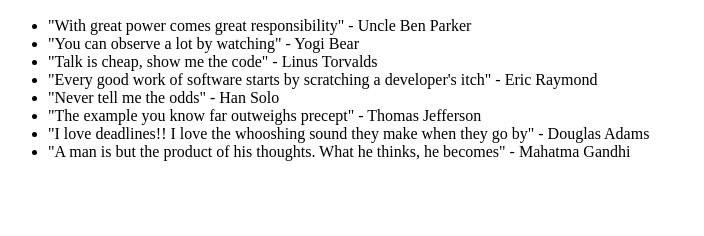
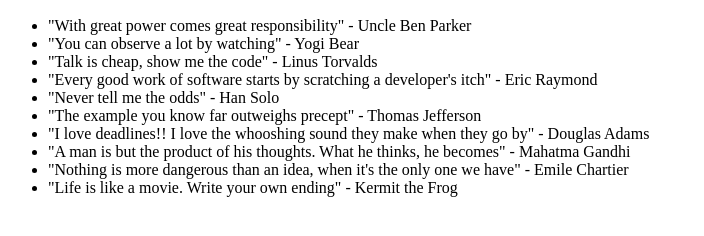
Before and after one commit to bennyPatto/0main_openSAP_repo, a plain HTML site: page index.html in a window 1280 px wide. Shown: the part 110-346 px from the top of the page, without its empty margins (0-704 px from the left). Drawn offline with Linux system fonts and the light colour scheme.

Commit message:
Added Kermit and Chartier quotes

```diff
--- a/index.html
+++ b/index.html
@@ -17,6 +17,8 @@
 			<li>"The example you know far outweighs precept" - Thomas Jefferson</li>
 			<li>"I love deadlines!! I love the whooshing sound they make when they go by" - Douglas Adams</li>
 			<li>"A man is but the product of his thoughts. What he thinks, he becomes" - Mahatma Gandhi</li>
+			<li>"Nothing is more dangerous than an idea, when it's the only one we have" - Emile Chartier</li>
+			<li>"Life is like a movie. Write your own ending" - Kermit the Frog</li>
 		</ul>
 
 	</body>
--- a/styles.css
+++ b/styles.css
@@ -1,6 +1,5 @@
 h1{
 	color:blue;
-	text-align: left;
 }
 h2{
 	color:red;
```
